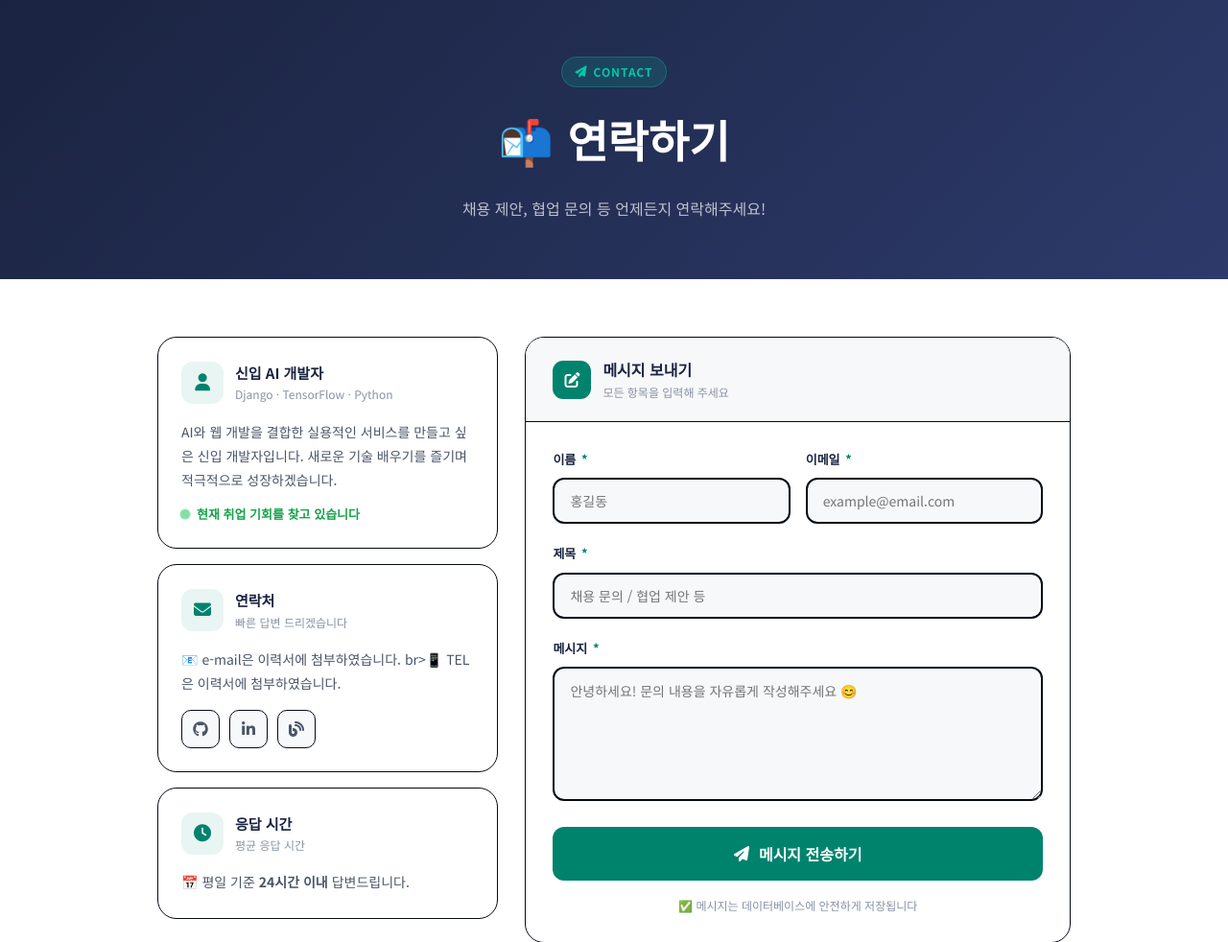
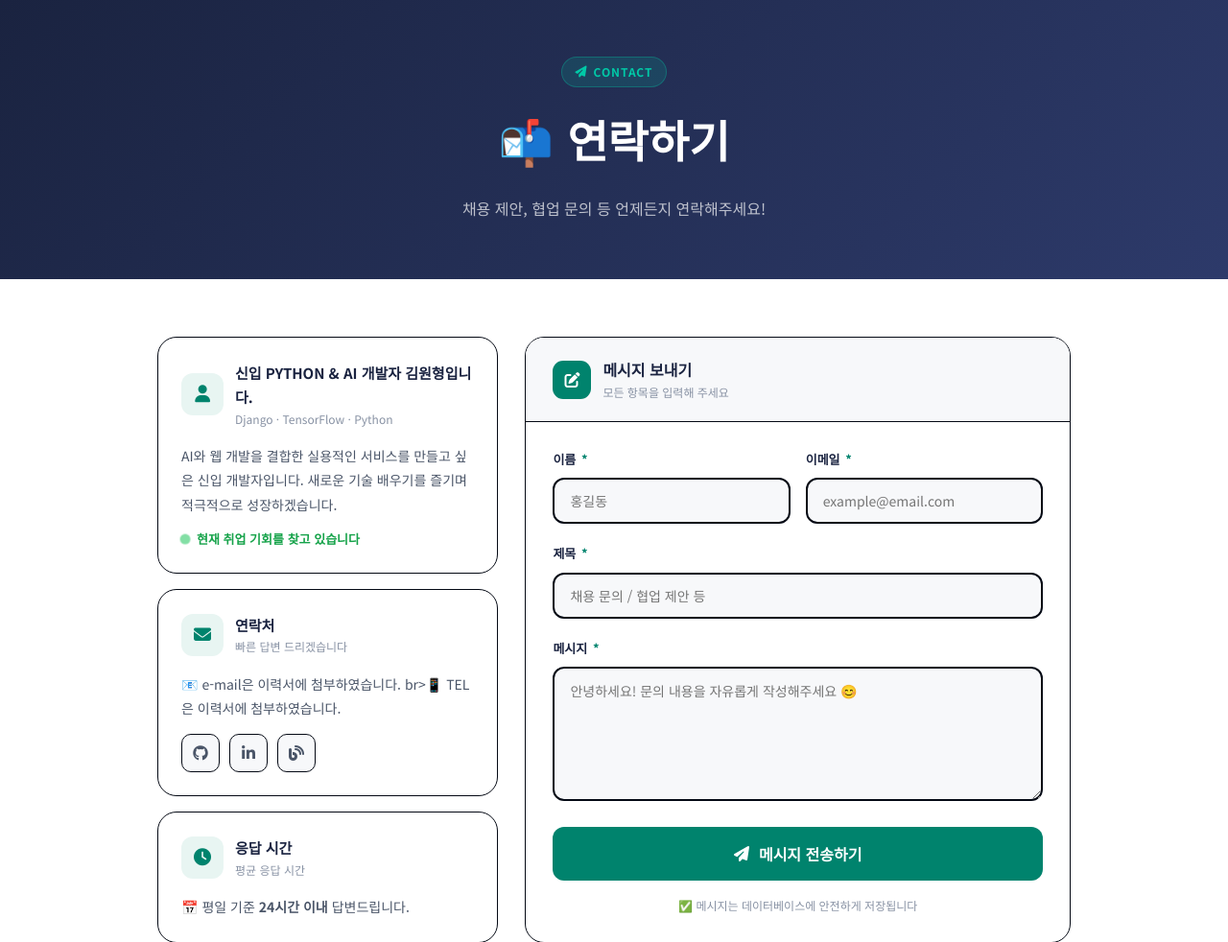
Before and after one commit to kmwh0625-ctrl/ai-portfolio-python, a Django app: page /contact/ in a window 1280 px wide. Shown: the part 66-1048 px from the top of the page at 96% size. Run offline with Django 4.2, Linux system fonts and the light colour scheme.

Commit message:
수정 완료

```diff
--- a/contact/templates/contact/contact.html
+++ b/contact/templates/contact/contact.html
@@ -238,7 +238,7 @@
       <div class="info-card-header">
         <div class="info-icon"><i class="fas fa-user"></i></div>
         <div>
-          <div class="info-card-title">신입 AI 개발자</div>
+          <div class="info-card-title">신입 PYTHON & AI 개발자 김원형입니다.</div>
           <div class="info-card-sub">Django · TensorFlow · Python</div>
         </div>
       </div>
--- a/portfolio/templates/portfolio/index.html
+++ b/portfolio/templates/portfolio/index.html
@@ -496,7 +496,7 @@
 <section class="hero">
   <div class="hero-inner">
     <div class="hero-text">
-      <div class="hero-eyebrow"><span></span>신입 AI 개발자 포트폴리오</div>
+      <div class="hero-eyebrow"><span></span>신입 PYTHON & AI 개발자 김원형 포트폴리오</div>
       <h1 class="hero-title">
         AI로 만드는<br>
         <span class="highlight">미래의 솔루션</span>
```
